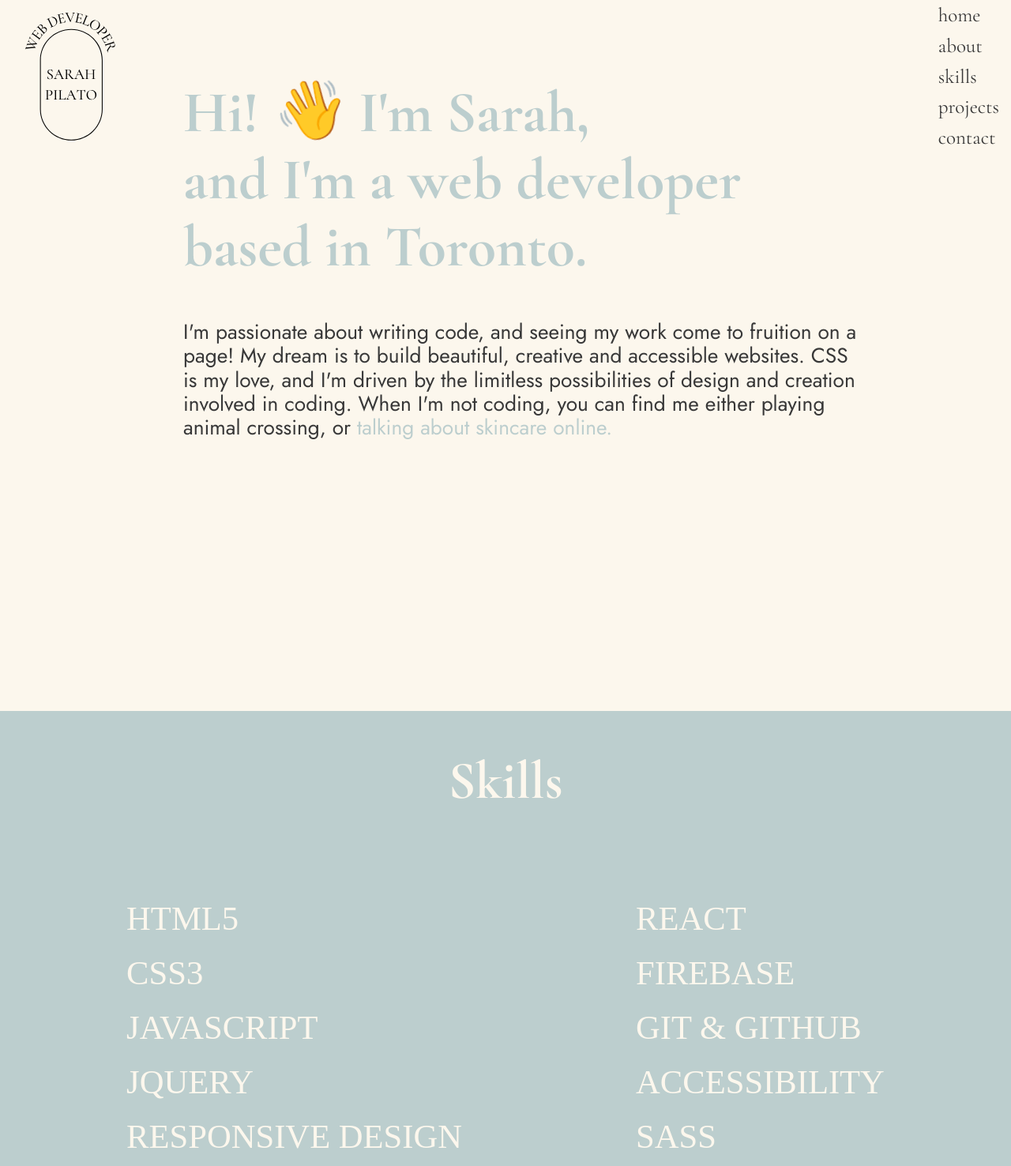
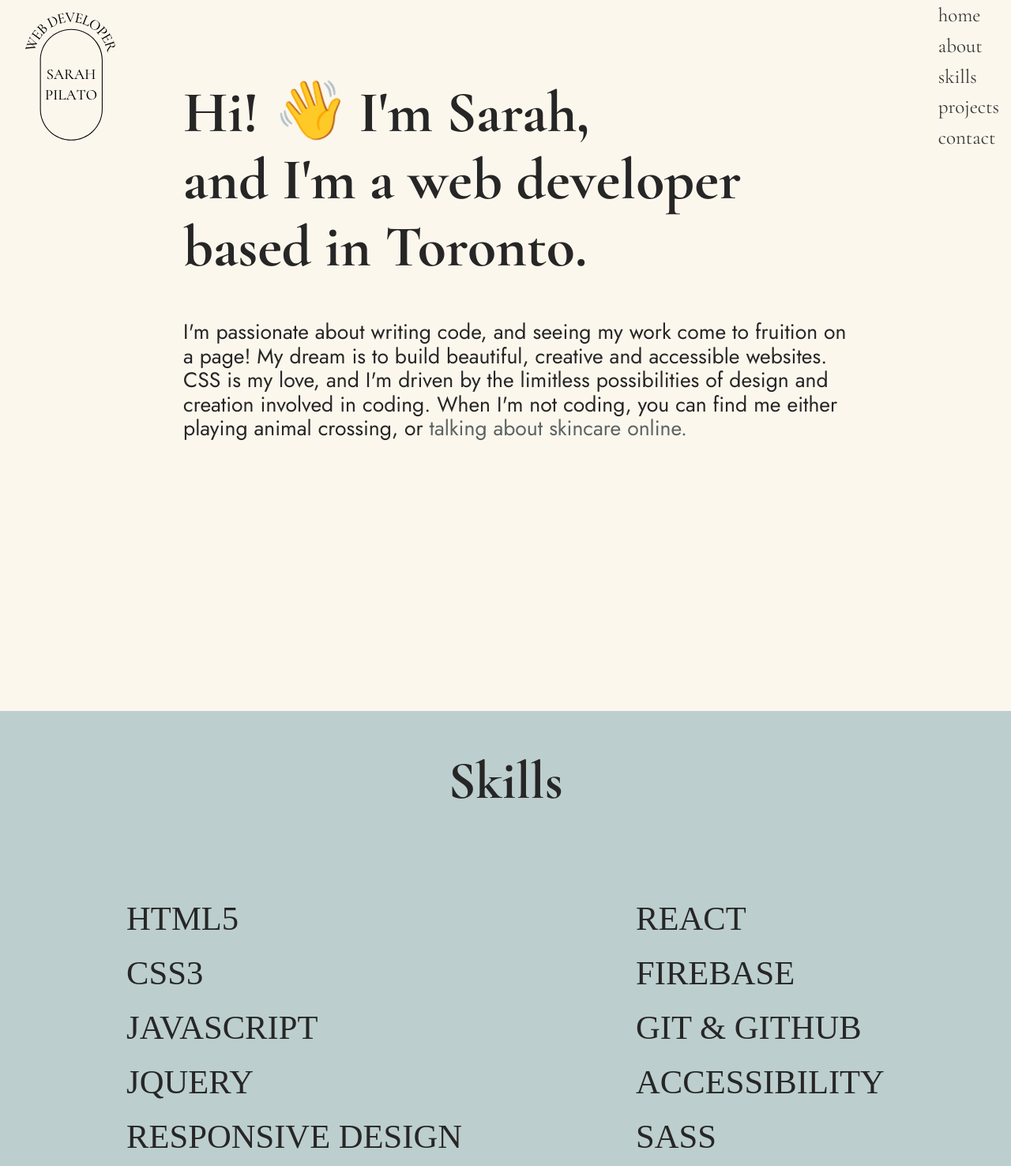
Before and after one commit to sarahpilato/sarahpcodes, a plain HTML site: page index.html in a window 1280 px wide. Shown: the top 1476 px of the page at 79% size. Drawn offline with nearby package versions, Linux system fonts and the light colour scheme; a web font is replaced by a local one.

Commit message:
changed font colours, added netlify to form

```diff
--- a/index.html
+++ b/index.html
@@ -78,7 +78,7 @@
             <p>I'd love to work with you, or just talk in general about development, design and/or your favourite animal crossing villager. Feel free to use the form below or email me directly at <span>sarahkitap@gmail.com!</span></p>
         </div>
         <div class="contactForm wrapper">
-            <form>
+            <form data-netlify="true">
                 <div class="formName">
                     <label for="userName" class="sr-only">Enter your name</label>
                     <input type="text" id="userName" placeholder="name">
--- a/styles/sass/styles.scss
+++ b/styles/sass/styles.scss
@@ -135,18 +135,18 @@ h1 {
     font-family: 'Cormorant Garamond', serif;
     font-size: calc(40px + (85 - 40) * ((100vw - 300px) / (1600 - 300)));
     font-weight: 700;
-    color: #bccece;
+    color: #272626;
 }
 
 p {
-    font-size: calc(15px + (30 - 15) * ((100vw - 300px) / (1600 - 300)));
+    font-size: calc(16px + (30 - 16) * ((100vw - 300px) / (1600 - 300)));
     margin-top: 50px;
     font-family: 'Jost', serif;
-    color: #383838;
+    color: #272626;
 }
 
 .aboutMe a {
-    color: #bccece;
+    color: #5b6464;
     text-decoration: none;
 }
 
@@ -155,7 +155,7 @@ h2 {
     font-family: 'Cormorant Garamond', serif;
     font-size: calc(30px + (80 - 30) * ((100vw - 300px) / (1600 - 300)));
     font-weight: 700;
-    color: #fcf7ed;
+    color: #272626;
     text-align: center;
     padding-top: 50px;
 }
@@ -172,7 +172,7 @@ h2 {
 
 .skillsDiv ul li {
     font-size: calc(20px + (50 - 20) * ((100vw - 300px) / (1600 - 300)));
-    color: #fcf7ed;
+    color: #272626;
     text-transform: uppercase;
     padding: 10px;
 }
@@ -183,7 +183,7 @@ h3 {
     font-family: 'Cormorant Garamond', serif;
     font-size: calc(30px + (80 - 30) * ((100vw - 300px) / (1600 - 300)));
     font-weight: 700;
-    color: #bccece;
+    color: #272626;
     text-align: center;
     padding-top: 50px;
 }
@@ -216,7 +216,7 @@ footer {
 }
 
 .footer {
-    height: 10vh;
+    height: 9vh;
 }
 
 footer h3 {
```
Also changed, not shown: styles/styles.css.
